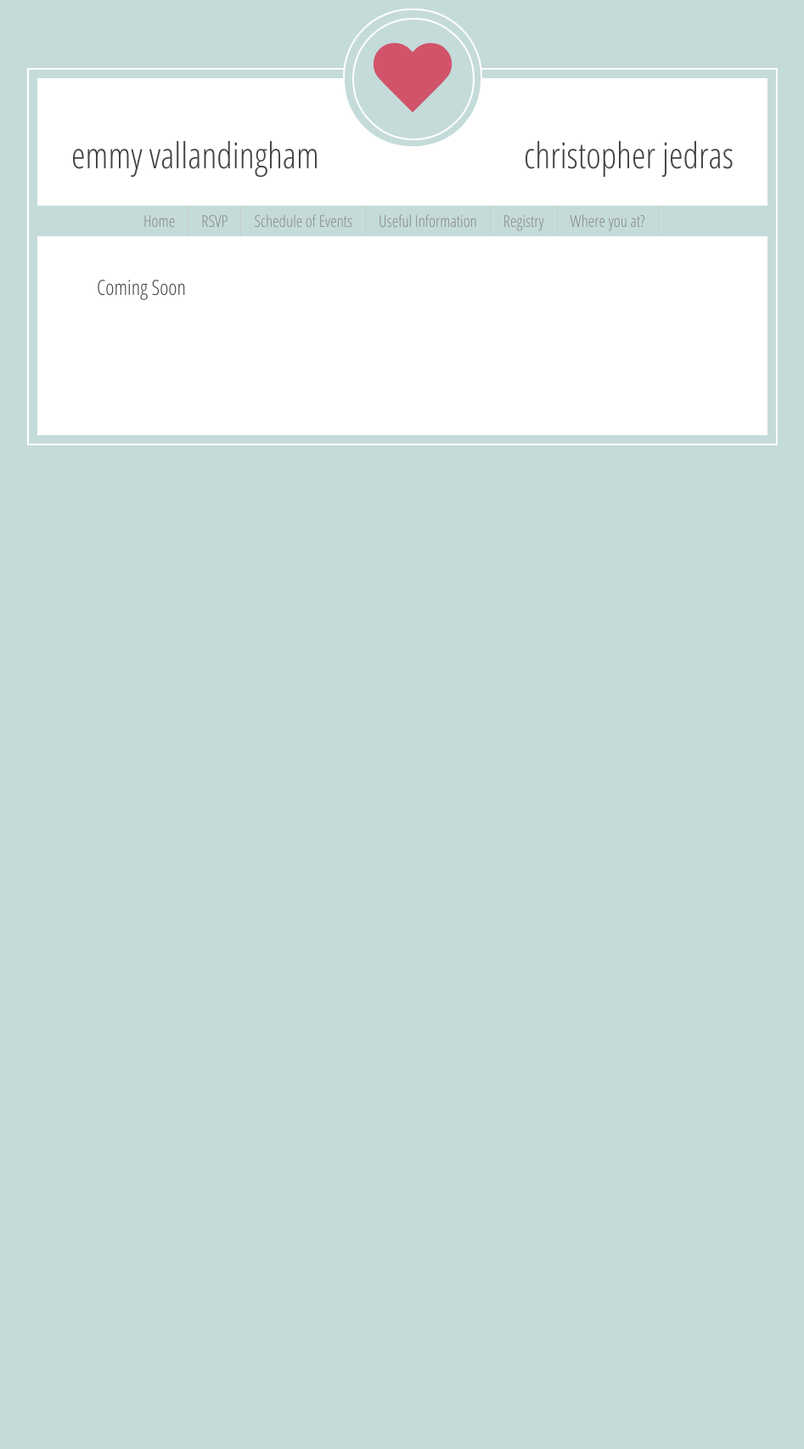
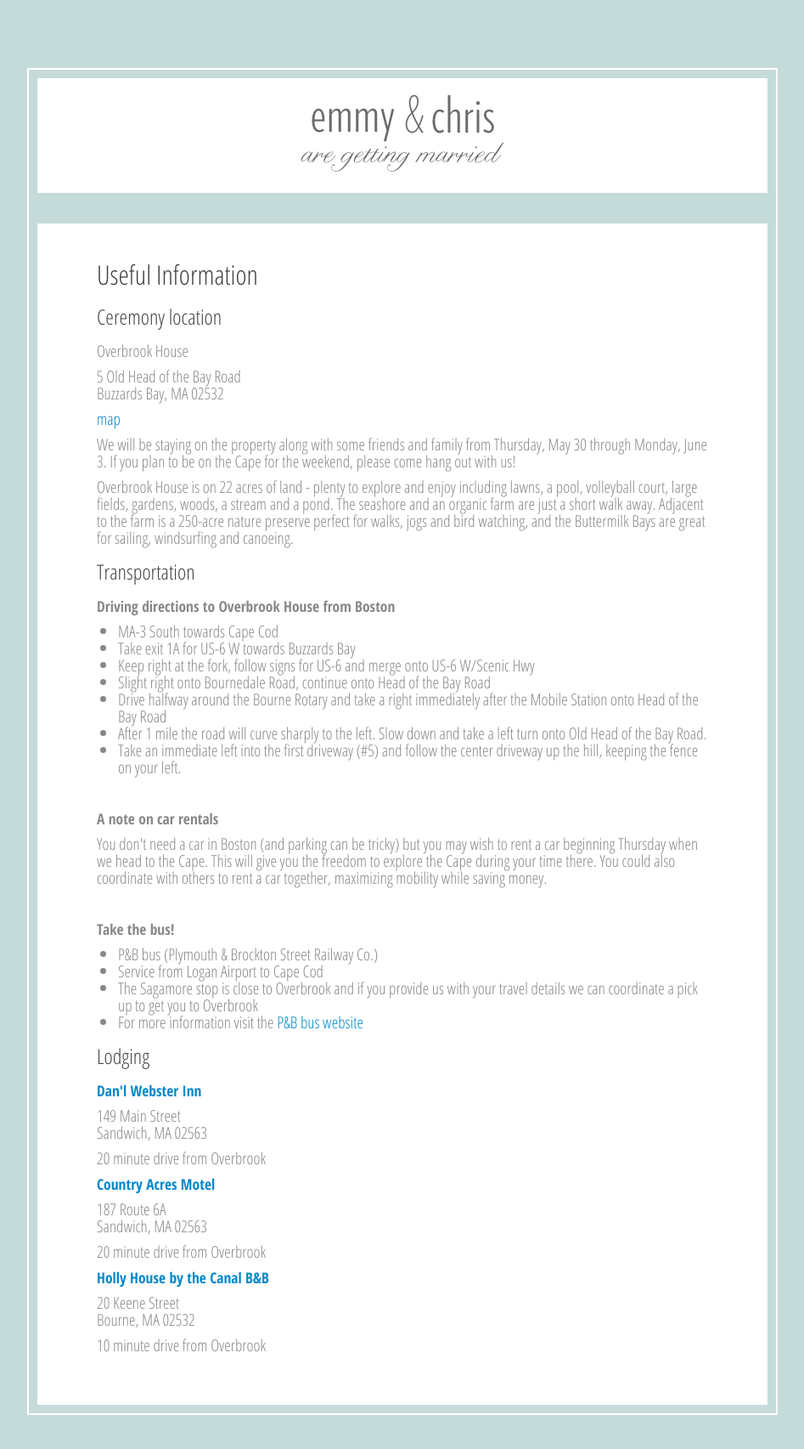
Before and after one commit to vlandham/chrisandemmy, a Jekyll site: the page built from info.html, in a window 1280 px wide. Shown: the whole page at 85% size, without its empty margins (166-1113 px from the left). Built offline with Jekyll 4.4.1, drawn with Linux system fonts in a browser that asks for light colours; Markdown is read by kramdown in place of the engine named in the settings; before the commit the page ends 900 px from its top, so only the background shows below that.

Commit message:
update with new info and design

```diff
--- a/_layouts/default.html
+++ b/_layouts/default.html
@@ -1,3 +1,19 @@
+---
+navigation:
+- text: Home
+  url: /
+- text: RSVP
+  url: /rsvp.html
+- text: Schedule of Events
+  url: /schedule.html
+- text: Useful Information
+  url: /info.html
+- text: Registry
+  url: /registry.html
+- text: Where you at?
+  url: /where_you_at.html
+---
+
 <!DOCTYPE html>
 <html>
   <head>
@@ -10,27 +26,37 @@
   </head>
   <body>
     <div id="head">
-      <div id="heart_hold">
-        <div id="heart_circle">
-          <div id="inner_circle"></div>
-          <div class="heart"></div>
-        </div>
-      </div>
+      <!-- <div id="heart_hold"> -->
+      <!--   <div id="heart_circle"> -->
+      <!--     <div id="inner_circle"></div> -->
+      <!--     <div class="heart"></div> -->
+      <!--   </div> -->
+      <!-- </div> -->
     </div>
     <div id="border">
       <div class="container" id="main">
-        <div id="titles">
-          <h2>emmy vallandingham <span class="right">christopher jedras</span></h2>
+        <div id="logo">
+          <a href="/"><img src="img/emmy_and_chris.png"/></a>
         </div>
-        <div id="nav_wrapper">
-          <ul id="nav">
-            <li><a href="/">Home</a></li>
-            <li><a href="/rsvp.html">RSVP</a></li>
-            <li><a href="/schedule.html">Schedule of Events</a></li>
-            <li><a href="/info.html">Useful Information</a></li>
-            <li><a href="#">Registry</a></li>
-            <li><a href="#">Where you at?</a></li>
-          </ul>
+        <!-- <div id="titles"> -->
+        <!--   <h2>emmy vallandingham <span class="right">christopher jedras</span></h2> -->
+        <!-- </div> -->
+      <div id="nav_wrapper">
+        <ul id="nav">
+          {% for link in page.navigation %}
+          <li {% if page.url == link.url %}class="current"{% endif %}>
+          <a href="{{link.url}}" title="{{link.title}}">{{link.text}}</a></li>
+          {% endfor %}
+        </ul>
+
+          <!-- <ul id="nav"> -->
+          <!--   <li><a href="/">Home</a></li> -->
+          <!--   <li><a href="/rsvp.html">RSVP</a></li> -->
+          <!--   <li><a href="/schedule.html">Schedule of Events</a></li> -->
+          <!--   <li><a href="/info.html">Useful Information</a></li> -->
+          <!--   <li><a href="#">Registry</a></li> -->
+          <!--   <li><a href="#">Where you at?</a></li> -->
+          <!-- </ul> -->
         </div>
       <div class="clearfix"></div>
       <div id="body">
--- a/css/style.css
+++ b/css/style.css
@@ -118,6 +118,16 @@ h1,h2,h3 {
   margin-left:auto;
 }
 
+#logo a {
+  display: block;
+  text-align: center;
+}
+
+#logo a img {
+  margin:auto;
+  text-align: center;
+}
+
 #titles h2 {
   font-size: 2.2em;
 }
@@ -154,6 +164,11 @@ h1,h2,h3 {
 }
 
 #nav li a:hover {
+	color: #D1536A;
+	background-color: #fff;
+}
+
+#nav li.current a {
 	color: #D1536A;
 	background-color: #fff;
 }
--- a/index.html
+++ b/index.html
@@ -17,9 +17,9 @@ title: Home
     <a href="/rsvp.html" class="ebtn pink">RSVP Online<br/><span id="rsvp_easy">(how easy is that)</span></a>
   </div>
   <div class="span3">
-    <a href="#" class="ebtn">Check out the schedule of events</a>
+    <a href="/schedule.html" class="ebtn">Check out the schedule of events</a>
   </div>
   <div class="span3">
-    <a href="#" class="ebtn pink">See all the little details</a>
+    <a href="/info.html" class="ebtn pink">See all the little details</a>
   </div>
 </div>
--- a/info.html
+++ b/info.html
@@ -3,4 +3,89 @@ layout: default
 title: Information
 ---
 
-<h3>Coming Soon</h3>
+<h2>Useful Information</h2>
+
+<h3>Ceremony location</h3>
+<p>
+Overbrook House
+</p>
+<p>
+5 Old Head of the Bay Road<br/>
+Buzzards Bay, MA 02532
+</p>
+<p>
+<a href="https://maps.google.com/maps?q=5+Old+Head+of+the+Bay+Road+Buzzards+Bay,+MA+02532&ll=41.768847,-70.600162&spn=0.010163,0.015213&hnear=5+Old+Head+of+Bay+Rd,+Bourne,+Barnstable,+Massachusetts+02532&gl=us&t=m&z=16" target="_blank">map</a>
+</p>
+
+<p>
+We will be staying on the property along with some friends and family from Thursday, May 30 through Monday, June 3. If you plan to be on the Cape for the weekend, please come hang out with us!
+</p>
+
+<p>
+Overbrook House is on 22 acres of land - plenty to explore and enjoy including lawns, a pool, volleyball court, large fields, gardens, woods, a stream and a pond. The seashore and an organic farm are just a short walk away. Adjacent to the farm is a 250-acre nature preserve perfect for walks, jogs and bird watching, and the Buttermilk Bays are great for sailing, windsurfing and canoeing.
+</p>
+
+<h3>Transportation</h3>
+
+<h4>Driving directions to Overbrook House from Boston</h4>
+
+<ul>
+  <li>MA-3 South towards Cape Cod</li>
+  <li>Take exit 1A for US-6 W towards Buzzards Bay</li>
+  <li>Keep right at the fork, follow signs for US-6 and merge onto US-6 W/Scenic Hwy</li>
+  <li>Slight right onto Bournedale Road, continue onto Head of the Bay Road</li>
+  <li>Drive halfway around the Bourne Rotary and take a right immediately after the Mobile Station onto Head of the Bay Road</li>
+  <li>After 1 mile the road will curve sharply to the left. Slow down and take a left turn onto Old Head of the Bay Road.</li>
+  <li>Take an immediate left into the first driveway (#5) and follow the center driveway up the hill, keeping the fence on your left.</li>
+</ul>
+
+<br/>
+
+<h4>A note on car rentals</h4>
+
+<p>
+You don't need a car in Boston (and parking can be tricky) but you may wish to rent a car beginning Thursday when we head to the Cape. This will give you the freedom to explore the Cape during your time there. You could also coordinate with others to rent a car together, maximizing mobility while saving money.
+</p>
+
+<br/>
+
+<h4>Take the bus!</h4>
+
+<ul>
+  <li> P&amp;B bus (Plymouth &amp; Brockton Street Railway Co.)</li>
+  <li>Service from Logan Airport to Cape Cod</li>
+  <li>The Sagamore stop is close to Overbrook and if you provide us with your travel details we can coordinate a pick up to get you to Overbrook</li>
+  <li>For more information visit the <a href="http://www.p-b.com/Sched-Logan.html">P&amp;B bus website</a></li>
+</ul>
+
+<h3>Lodging</h3>
+
+<h4><a href="http://www.danlwebsterinn.com/">Dan'l Webster Inn</a></h4>
+
+<p>
+149 Main Street<br/>
+Sandwich, MA 02563
+</p>
+<p>
+20 minute drive from Overbrook
+</p>
+
+<h4><a href="http://www.countryacresmotel.com/">Country Acres Motel</a></h4>
+<p>
+187 Route 6A<br/>
+Sandwich, MA 02563
+</p>
+<p>
+20 minute drive from Overbrook
+</p>
+
+<h4><a href="http://www.hollyhousecapecod.com/">Holly House by the Canal B&amp;B</a></h4>
+<p>
+20 Keene Street<br/>
+Bourne, MA 02532
+</p>
+<p>
+10 minute drive from Overbrook
+</p>
+
+<br/><br/>
--- /dev/null
+++ b/registry.html
@@ -0,0 +1,6 @@
+---
+layout: default
+title: Registry
+---
+
+<h2>Coming Soon</h2>
--- /dev/null
+++ b/where_you_at.html
@@ -0,0 +1,6 @@
+---
+layout: default
+title: Where You At?
+---
+
+<h2>Coming Soon</h2>
```
Also changed, not shown: other parts of index.html (+1 -1 lines), schedule.html (+65 -1 lines), img/emmy_and_chris.png (added).
